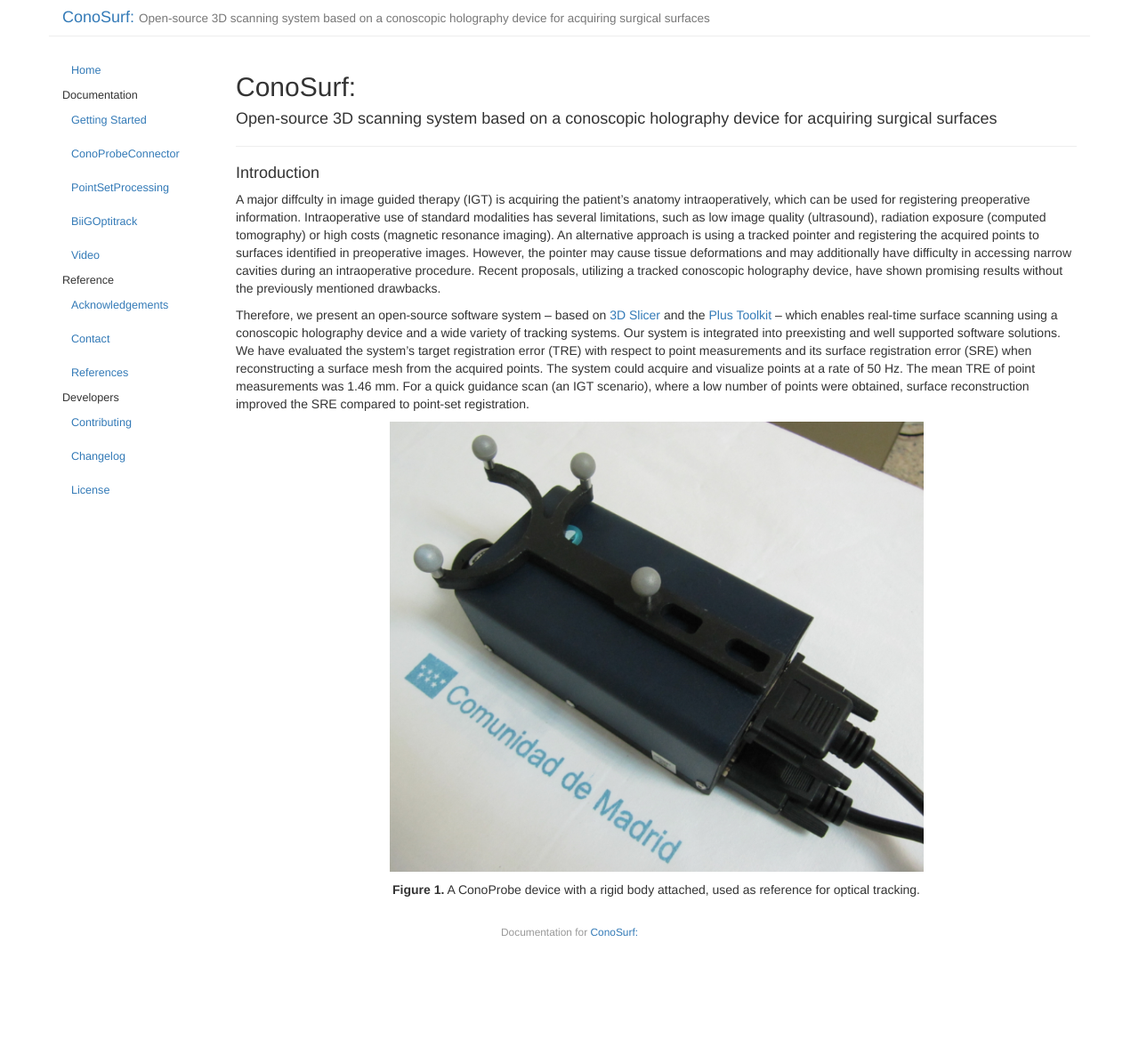
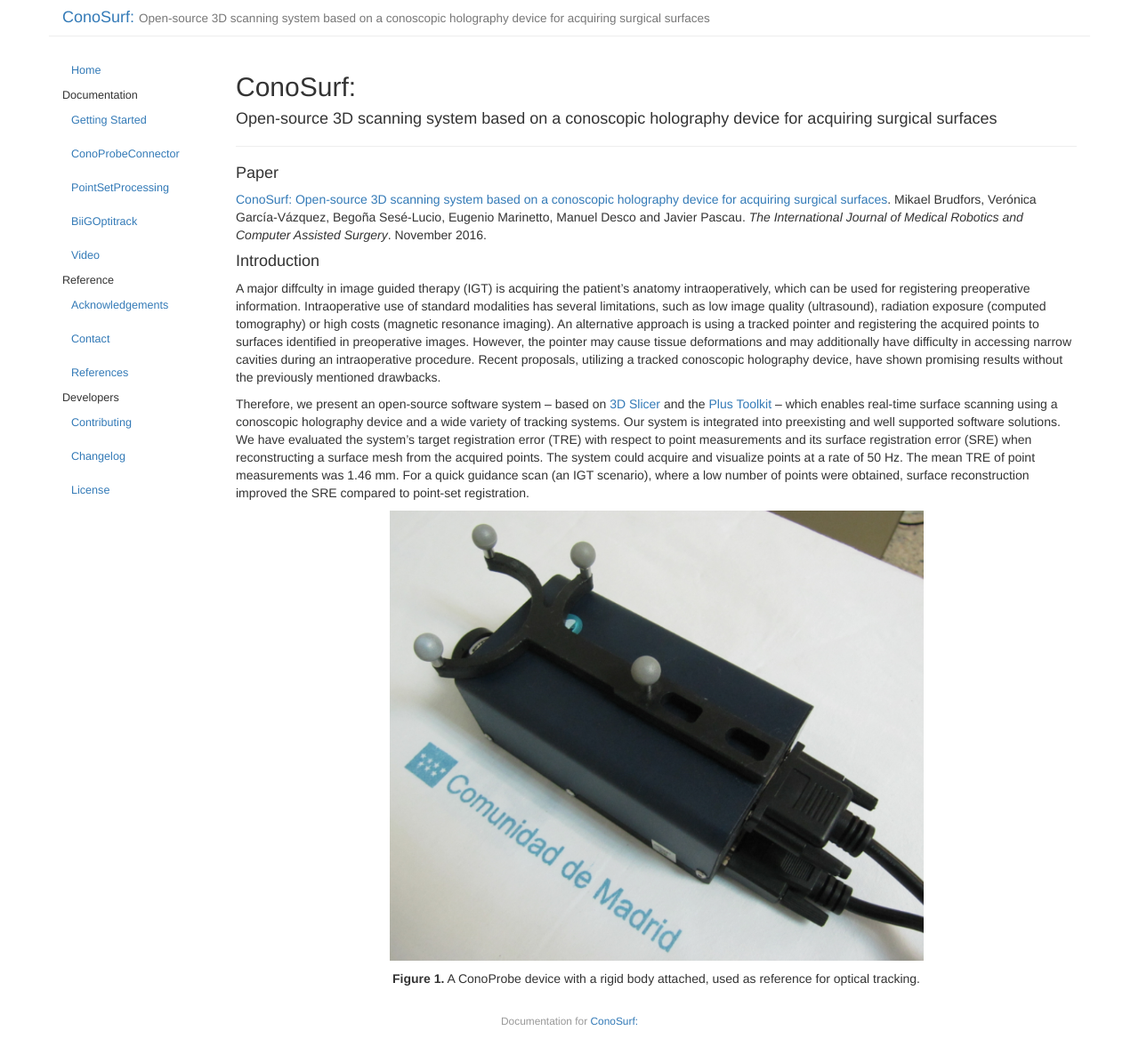
Before and after one commit to HGGM-LIM/ConoSurf, a Jekyll site: the page built from index.md, in a window 1280 px wide. Shown: the whole page at 89% size. Built offline with Jekyll 4.4.1, drawn with Linux system fonts in a browser that asks for light colours; Markdown is read by kramdown in place of the engine named in the settings; before the commit the page ends 1077 px from its top, so only the background shows below that.

Commit message:
Update index.md

```diff
--- a/index.md
+++ b/index.md
@@ -6,6 +6,10 @@ title: "Jekyll Docs Template"
 ## ConoSurf:
 #### Open-source 3D scanning system based on a conoscopic holography device for acquiring surgical surfaces
 ---
+#### Paper
+[ConoSurf: Open-source 3D scanning system based on a conoscopic holography device for acquiring surgical surfaces](http://hggm-lim.github.io/ConoSurf/doc/conoprobeconnector.html). Mikael Brudfors, Verónica García-Vázquez, Begoña Sesé-Lucio, Eugenio Marinetto, Manuel Desco and Javier Pascau.
+*The International Journal of Medical Robotics and Computer Assisted Surgery*. November 2016.
+
 #### Introduction
 A major diffculty in image guided therapy (IGT) is acquiring the patient's anatomy intraoperatively, which can be used for registering preoperative information. Intraoperative use of standard modalities has several limitations, such as low image quality (ultrasound), radiation exposure (computed tomography) or high costs (magnetic resonance imaging). An alternative approach is using a tracked pointer and registering the acquired points to surfaces identified in preoperative images. However, the pointer may cause tissue deformations and may additionally have difficulty in accessing narrow cavities during an intraoperative procedure. Recent proposals, utilizing a tracked conoscopic holography device, have shown promising results without the previously mentioned drawbacks.
 
```
